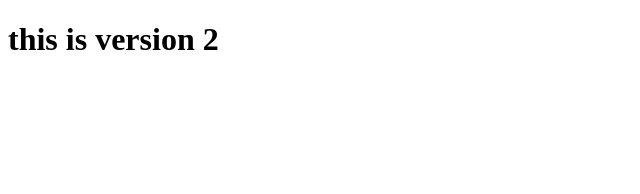
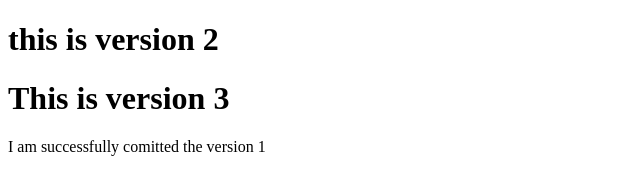
Before and after one commit to Jatharpiyu/Myrepo, a plain HTML site: page index.html in a window 1280 px wide. Shown: the whole page, without its empty margins (0-640 px from the left). Drawn offline with Linux system fonts and the light colour scheme.

Commit message:
This is version 3

```diff
--- a/index.html
+++ b/index.html
@@ -8,5 +8,7 @@
 </head>
 <body>
     <h1>this is version 2</h1>
+    <h1>This is version 3</h1>
+    <p>I am successfully comitted the version 1</p>
 </body>
 </html>
```
